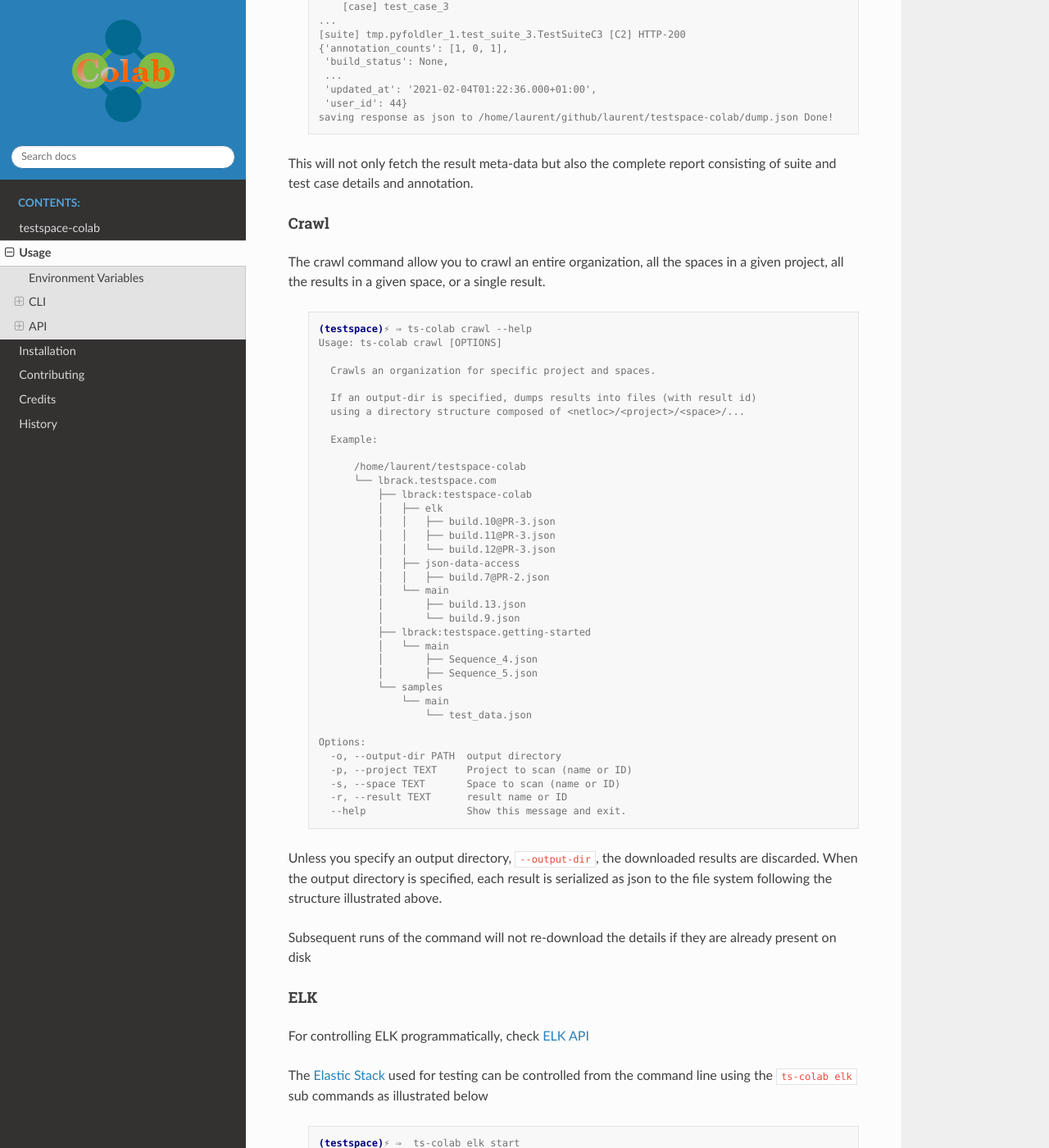
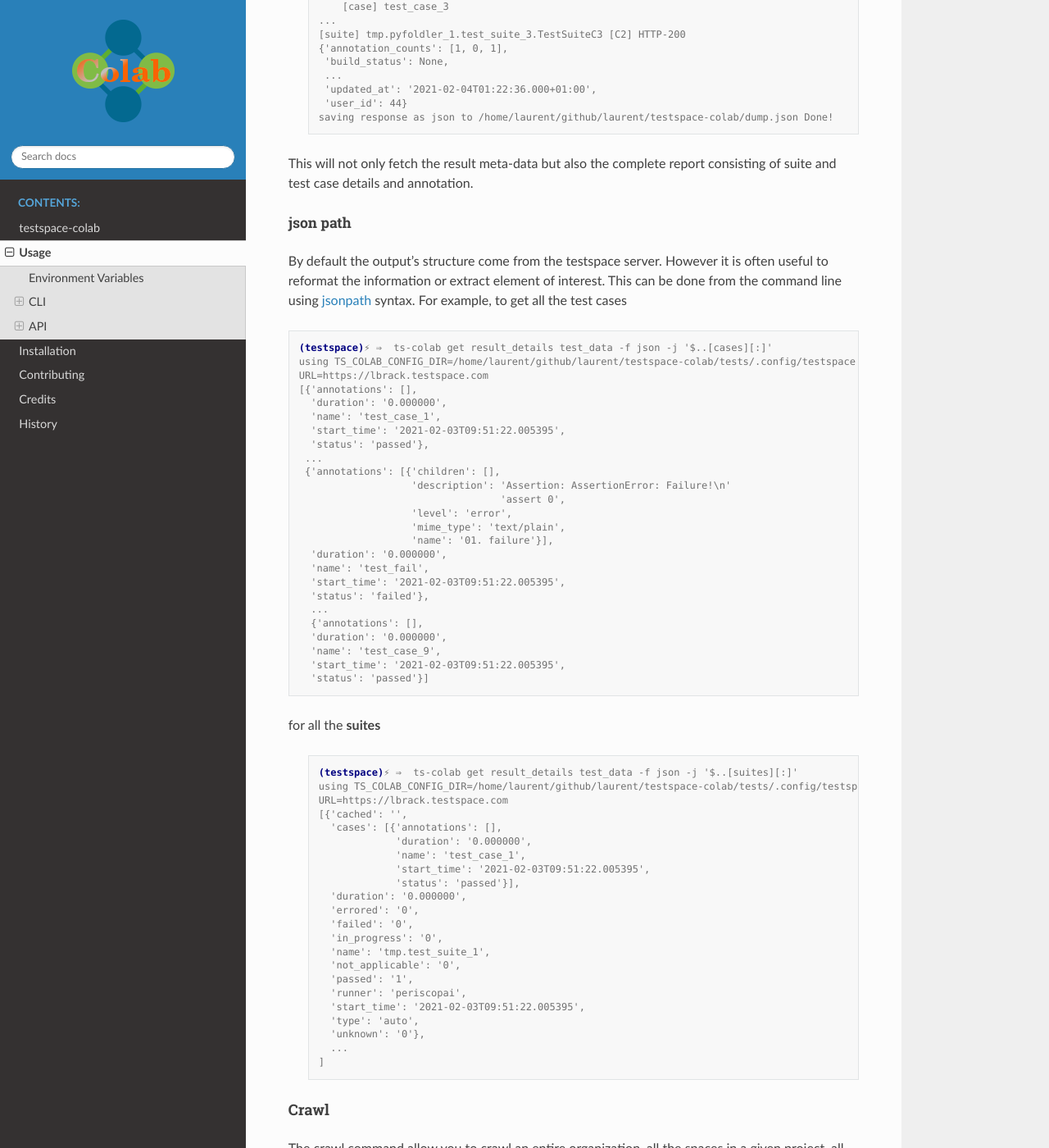
Before and after one commit to lbrack/testspace-colab, a Sphinx documentation site: the page built from docs/usage.rst, in a window 1280 px wide and 1400 px high, scrolled down 2674 px. Shown: the whole window at 82% size. Built offline with Sphinx 7.4.7 and the Read the Docs theme 2.0.0, drawn with Linux system fonts in a browser that asks for light colours; pages that are not in the unit, such as notebooks, are missing from menus; some of the changed text lies outside the part shown.

Commit message:
added suport for jsonpath

```diff
--- a/docs/usage.rst
+++ b/docs/usage.rst
@@ -152,6 +152,72 @@ To obtain a complete report for a given result, you can use the built-in method
 This will not only fetch the result meta-data but also the complete report
 consisting of suite and test case details and annotation.
 
+json path
+^^^^^^^^^
+
+By default the output's structure come from the testspace server. However it is often useful to reformat
+the information or extract element of interest. This can be done from the command line using
+`jsonpath <https://goessner.net/articles/JsonPath/>`_ syntax. For example, to get all the test cases
+
+.. code-block:: console
+
+        (testspace)⚡ ⇒  ts-colab get result_details test_data -f json -j '$..[cases][:]'
+        using TS_COLAB_CONFIG_DIR=/home/laurent/github/laurent/testspace-colab/tests/.config/testspace
+        URL=https://lbrack.testspace.com
+        [{'annotations': [],
+          'duration': '0.000000',
+          'name': 'test_case_1',
+          'start_time': '2021-02-03T09:51:22.005395',
+          'status': 'passed'},
+         ...
+         {'annotations': [{'children': [],
+                           'description': 'Assertion: AssertionError: Failure!\n'
+                                          'assert 0',
+                           'level': 'error',
+                           'mime_type': 'text/plain',
+                           'name': '01. failure'}],
+          'duration': '0.000000',
+          'name': 'test_fail',
+          'start_time': '2021-02-03T09:51:22.005395',
+          'status': 'failed'},
+          ...
+          {'annotations': [],
+          'duration': '0.000000',
+          'name': 'test_case_9',
+          'start_time': '2021-02-03T09:51:22.005395',
+          'status': 'passed'}]
+
+for all the **suites**
+
+    .. code-block:: console
+
+        (testspace)⚡ ⇒  ts-colab get result_details test_data -f json -j '$..[suites][:]'
+        using TS_COLAB_CONFIG_DIR=/home/laurent/github/laurent/testspace-colab/tests/.config/testspace
+        URL=https://lbrack.testspace.com
+        [{'cached': '',
+          'cases': [{'annotations': [],
+                     'duration': '0.000000',
+                     'name': 'test_case_1',
+                     'start_time': '2021-02-03T09:51:22.005395',
+                     'status': 'passed'}],
+          'duration': '0.000000',
+          'errored': '0',
+          'failed': '0',
+          'in_progress': '0',
+          'name': 'tmp.test_suite_1',
+          'not_applicable': '0',
+          'passed': '1',
+          'runner': 'periscopai',
+          'start_time': '2021-02-03T09:51:22.005395',
+          'type': 'auto',
+          'unknown': '0'},
+          ...
+        ]
+
+
+
+
+
 Crawl
 .....
 
@@ -302,9 +368,43 @@ There are several sub-modules under :py:mod:`testspace_colab`:
       :py:class:`ELK <testspace_colab.elk.ELK>` class to control
       and access an ELK stack running on Docker.
 
-To use testspace-colab in a project::
+The following example shows how to use the API in a project. If you know the json structure,
+you can use the `jsonpath-ng <https://pypi.org/project/jsonpath-ng/>`_ module to extract
+any information you are interested in usig the jsonpath notation. For those of us familiar
+with XPATH, check the `JSONPath - XPath for JSON <https://goessner.net/articles/JsonPath/>`_
 
-    import testspace_colab
+.. code-block:: console
+
+    >>> import testspace_colab.lib as lib_module
+    >>> import jsonpath_ng
+    >>> api = lib_module.API()
+    >>> [match.value for match in jsonpath_ng.parse('$..name').find(api.get_projects())]
+    ['lbrack:testspace-colab', 'lbrack:testspace.getting-started', 'samples']
+    >>> [match.value for match in jsonpath_ng.parse('$..name').find(api.get_results('samples', 'main'))]
+    ['test_data', 'test']
+    >>> [match.value for match in jsonpath_ng.parse('$..cases[:]').find(api.get_result_details(result='test_data', project='samples', space='main'))]
+    [{'duration': '0.000000',
+      'name': 'test_case_1',
+      'start_time': '2021-02-03T09:51:22.005395',
+      'status': 'passed',
+      'annotations': []},
+     {'duration': '0.000000',
+      'name': 'test_fail',
+      'start_time': '2021-02-03T09:51:22.005395',
+      'status': 'failed',
+      'annotations': [{'description': 'Assertion: AssertionError: Failure!\nassert 0',
+        'level': 'error',
+        'mime_type': 'text/plain',
+        'name': '01. failure',
+        'children': []}]},
+     {'description': 'xfailed: reason for xfailing',
+      'duration': '0.000000',
+      'name': 'test_xfail',
+      'start_time': '2021-02-03T09:51:22.005395',
+      'status': 'not_applicable',
+      'annotations': []}]
+
+
 
 .. _elk_api:
 
--- a/setup.cfg
+++ b/setup.cfg
@@ -36,6 +36,7 @@ install_requires =
     testspace-python
     Click
     pyyaml
+    jsonpath-ng
     docker
     elasticsearch>=7.0.0,<8.0.0
 python_requires = >=3.5
```
Also changed, not shown: 3 other files.
